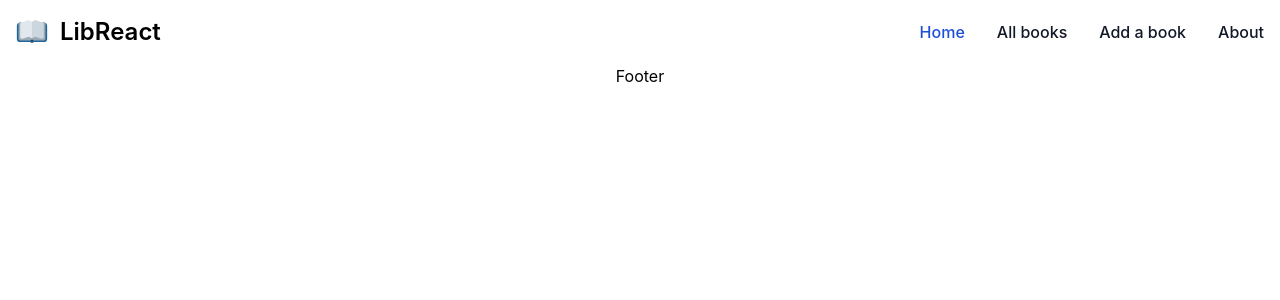
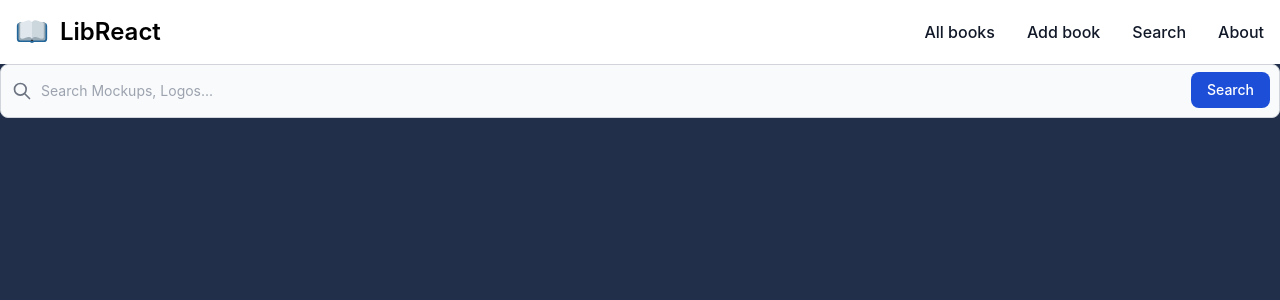
Before and after one commit to rafzoio/react-book-app, a React (Create React App) app: page /search in a window 1280 px wide. Shown: the top 300 px of the page. Built offline with nearby package versions, Linux system fonts and the light colour scheme.

Commit message:
Added more components and pages

```diff
--- a/src/App.js
+++ b/src/App.js
@@ -4,13 +4,13 @@ import {
   Routes,
 } from "react-router-dom";
 import './App.css';
-import Footer from "./components/Footer";
 import Navbar from './components/Navbar';
 import About from "./pages/About";
 import AddBook from "./pages/AddBook";
 import BookList from "./pages/BookList";
 import Detail from "./pages/Detail";
 import Home from "./pages/Home";
+import Search from "./pages/Search";
 import UpdateBook from "./pages/UpdateBook";
 
 function App() {
@@ -23,12 +23,12 @@ function App() {
             <Route path="/" element={<Home />} />
             <Route path="/books" element={<BookList />} />
             <Route path="/add" element={<AddBook />} />
-            <Route path="/add" element={<UpdateBook />} />
-            <Route path="/detail" element={<Detail />} />
+            <Route path="/update/:id" element={<UpdateBook />} />
+            <Route path="/books/:id" element={<Detail />} />
             <Route path="/about" element={<About />} />
+            <Route path="/search" element={<Search />} />
         </Routes>
         </div>
-        <Footer />
       </Router>
     </div>
   );
--- a/src/components/Footer.jsx
+++ /dev/null
@@ -1,7 +0,0 @@
-import React from "react";
-
-const Footer = () => {
-  return <div>Footer</div>;
-};
-
-export default Footer;
--- a/src/components/Navbar.jsx
+++ b/src/components/Navbar.jsx
@@ -1,55 +1,36 @@
-import React from "react";
+import React, { useState } from "react";
 import { Link } from "react-router-dom";
 import BookIcon from "../resources/book.svg";
 
 const Navbar = () => {
+  const [activeLink, setActiveLink] = useState("");
+
+  const handleNavLinkClick = (event) => {
+    setActiveLink(event.target.innerText);
+    console.log(activeLink);
+  };
+
   return (
     <div>
       <nav className="bg-white border-gray-200 dark:bg-gray-900">
         <div className="max-w-screen-xl flex flex-wrap items-center justify-between mx-auto p-4">
-          <Link to="/" className="flex items-center">
-            <img src={BookIcon} className="h-8 mr-3" alt="Flowbite Logo" />
+          <Link to="/" className="flex items-center" activeClassName="active">
+            <img src={BookIcon} className="h-8 mr-3" alt="Logo" />
             <span className="self-center text-2xl font-semibold whitespace-nowrap dark:text-white">
               LibReact
             </span>
           </Link>
-          <button
-            data-collapse-toggle="navbar-default"
-            type="button"
-            className="inline-flex items-center p-2 ml-3 text-sm text-gray-500 rounded-lg md:hidden hover:bg-gray-100 focus:outline-none focus:ring-2 focus:ring-gray-200 dark:text-gray-400 dark:hover:bg-gray-700 dark:focus:ring-gray-600"
-            aria-controls="navbar-default"
-            aria-expanded="false"
-          >
-            <span className="sr-only">Open main menu</span>
-            <svg
-              className="w-6 h-6"
-              aria-hidden="true"
-              fill="currentColor"
-              viewBox="0 0 20 20"
-              xmlns="http://www.w3.org/2000/svg"
-            >
-              <path
-                fill-rule="evenodd"
-                d="M3 5a1 1 0 011-1h12a1 1 0 110 2H4a1 1 0 01-1-1zM3 10a1 1 0 011-1h12a1 1 0 110 2H4a1 1 0 01-1-1zM3 15a1 1 0 011-1h12a1 1 0 110 2H4a1 1 0 01-1-1z"
-                clip-rule="evenodd"
-              ></path>
-            </svg>
-          </button>
           <div className="hidden w-full md:block md:w-auto" id="navbar-default">
             <ul className="font-medium flex flex-col p-4 md:p-0 mt-4 border border-gray-100 rounded-lg bg-gray-50 md:flex-row md:space-x-8 md:mt-0 md:border-0 md:bg-white dark:bg-gray-800 md:dark:bg-gray-900 dark:border-gray-700">
               <li>
                 <Link
-                  to="/"
-                  className="block py-2 pl-3 pr-4 text-white bg-blue-700 rounded md:bg-transparent md:text-blue-700 md:p-0 dark:text-white md:dark:text-blue-500"
-                  aria-current="page"
-                >
-                  Home
-                </Link>
-              </li>
-              <li>
-                <Link
                   to="/books"
-                  className="block py-2 pl-3 pr-4 text-gray-900 rounded hover:bg-gray-100 md:hover:bg-transparent md:border-0 md:hover:text-blue-700 md:p-0 dark:text-white md:dark:hover:text-blue-500 dark:hover:bg-gray-700 dark:hover:text-white md:dark:hover:bg-transparent"
+                  className={
+                    activeLink === "Search"
+                      ? "block py-2 pl-3 pr-4 text-white bg-blue-700 rounded md:bg-transparent md:text-blue-700 md:p-0 dark:text-white md:dark:text-blue-500"
+                      : "block py-2 pl-3 pr-4 text-gray-900 rounded hover:bg-gray-100 md:hover:bg-transparent md:border-0 md:hover:text-blue-700 md:p-0 dark:text-white md:dark:hover:text-blue-500 dark:hover:bg-gray-700 dark:hover:text-white md:dark:hover:bg-transparent"
+                  }
+                  onClick={handleNavLinkClick}
                 >
                   All books
                 </Link>
@@ -57,16 +38,39 @@ const Navbar = () => {
               <li>
                 <Link
                   to="/add"
-                  className="block py-2 pl-3 pr-4 text-gray-900 rounded hover:bg-gray-100 md:hover:bg-transparent md:border-0 md:hover:text-blue-700 md:p-0 dark:text-white md:dark:hover:text-blue-500 dark:hover:bg-gray-700 dark:hover:text-white md:dark:hover:bg-transparent"
+                  className={
+                    activeLink === "Search"
+                      ? "block py-2 pl-3 pr-4 text-white bg-blue-700 rounded md:bg-transparent md:text-blue-700 md:p-0 dark:text-white md:dark:text-blue-500"
+                      : "block py-2 pl-3 pr-4 text-gray-900 rounded hover:bg-gray-100 md:hover:bg-transparent md:border-0 md:hover:text-blue-700 md:p-0 dark:text-white md:dark:hover:text-blue-500 dark:hover:bg-gray-700 dark:hover:text-white md:dark:hover:bg-transparent"
+                  }
+                  onClick={handleNavLinkClick}
                 >
-                  Add a book
+                  Add book
                 </Link>
               </li>
 
               <li>
                 <Link
+                  to="/search"
+                  className={
+                    activeLink === "Search"
+                      ? "block py-2 pl-3 pr-4 text-white bg-blue-700 rounded md:bg-transparent md:text-blue-700 md:p-0 dark:text-white md:dark:text-blue-500"
+                      : "block py-2 pl-3 pr-4 text-gray-900 rounded hover:bg-gray-100 md:hover:bg-transparent md:border-0 md:hover:text-blue-700 md:p-0 dark:text-white md:dark:hover:text-blue-500 dark:hover:bg-gray-700 dark:hover:text-white md:dark:hover:bg-transparent"
+                  }
+                  onClick={handleNavLinkClick}
+                >
+                  Search
+                </Link>
+              </li>
+              <li>
+                <Link
                   to="/about"
-                  className="block py-2 pl-3 pr-4 text-gray-900 rounded hover:bg-gray-100 md:hover:bg-transparent md:border-0 md:hover:text-blue-700 md:p-0 dark:text-white md:dark:hover:text-blue-500 dark:hover:bg-gray-700 dark:hover:text-white md:dark:hover:bg-transparent"
+                  className={
+                    activeLink === "Search"
+                      ? "block py-2 pl-3 pr-4 text-white bg-blue-700 rounded md:bg-transparent md:text-blue-700 md:p-0 dark:text-white md:dark:text-blue-500"
+                      : "block py-2 pl-3 pr-4 text-gray-900 rounded hover:bg-gray-100 md:hover:bg-transparent md:border-0 md:hover:text-blue-700 md:p-0 dark:text-white md:dark:hover:text-blue-500 dark:hover:bg-gray-700 dark:hover:text-white md:dark:hover:bg-transparent"
+                  }
+                  onClick={handleNavLinkClick}
                 >
                   About
                 </Link>
--- /dev/null
+++ b/src/components/Spinner.jsx
@@ -0,0 +1,26 @@
+import React from "react";
+
+const Spinner = () => {
+  return (
+    <div className="absolute top-1/2 left-1/2 transform -translate-x-1/2 -translate-y-1/2">
+      <svg
+        aria-hidden="true"
+        className="w-8 h-8 mr-2 text-gray-200 animate-spin dark:text-gray-600 fill-blue-600"
+        viewBox="0 0 100 101"
+        fill="none"
+        xmlns="http://www.w3.org/2000/svg"
+      >
+        <path
+          d="M100 50.5908C100 78.2051 77.6142 100.591 50 100.591C22.3858 100.591 0 78.2051 0 50.5908C0 22.9766 22.3858 0.59082 50 0.59082C77.6142 0.59082 100 22.9766 100 50.5908ZM9.08144 50.5908C9.08144 73.1895 27.4013 91.5094 50 91.5094C72.5987 91.5094 90.9186 73.1895 90.9186 50.5908C90.9186 27.9921 72.5987 9.67226 50 9.67226C27.4013 9.67226 9.08144 27.9921 9.08144 50.5908Z"
+          fill="currentColor"
+        />
+        <path
+          d="M93.9676 39.0409C96.393 38.4038 97.8624 35.9116 97.0079 33.5539C95.2932 28.8227 92.871 24.3692 89.8167 20.348C85.8452 15.1192 80.8826 10.7238 75.2124 7.41289C69.5422 4.10194 63.2754 1.94025 56.7698 1.05124C51.7666 0.367541 46.6976 0.446843 41.7345 1.27873C39.2613 1.69328 37.813 4.19778 38.4501 6.62326C39.0873 9.04874 41.5694 10.4717 44.0505 10.1071C47.8511 9.54855 51.7191 9.52689 55.5402 10.0491C60.8642 10.7766 65.9928 12.5457 70.6331 15.2552C75.2735 17.9648 79.3347 21.5619 82.5849 25.841C84.9175 28.9121 86.7997 32.2913 88.1811 35.8758C89.083 38.2158 91.5421 39.6781 93.9676 39.0409Z"
+          fill="currentFill"
+        />
+      </svg>
+    </div>
+  );
+};
+
+export default Spinner;
--- a/src/index.css
+++ b/src/index.css
@@ -3,6 +3,7 @@
 @tailwind utilities;
 
 body {
+  background-color: rgb(34, 47, 75);
   margin: 0;
   font-family: -apple-system, BlinkMacSystemFont, 'Segoe UI', 'Roboto', 'Oxygen',
     'Ubuntu', 'Cantarell', 'Fira Sans', 'Droid Sans', 'Helvetica Neue',
--- a/src/pages/Detail.jsx
+++ b/src/pages/Detail.jsx
@@ -1,7 +1,45 @@
-import React from "react";
+import axios from "axios";
+import React, { useEffect, useState } from "react";
+import { useParams } from "react-router-dom";
+import Spinner from "../components/Spinner";
 
 const Detail = () => {
-  return <div>Detail</div>;
+  const { id } = useParams();
+  const [book, setBook] = useState(null);
+
+  useEffect(() => {
+    const fetchBook = async () => {
+      try {
+        const response = await axios.get(
+          "http://localhost:8081/book-api/book-api?id=" + id,
+          {
+            headers: {
+              Accept: "application/json",
+            },
+          }
+        );
+        setBook(response.data.books.book);
+      } catch (error) {
+        console.error(error);
+      }
+    };
+    fetchBook();
+  }, [id]);
+
+  if (!book) {
+    return <Spinner className="snap-center" />;
+  }
+
+  return (
+    <div>
+      <h1>{book.title}</h1>
+      <p>{book.author}</p>
+      <p>{book.date}</p>
+      <p>{book.description}</p>
+      <button>Update</button>
+      <button>Delete</button>
+    </div>
+  );
 };
 
 export default Detail;
--- /dev/null
+++ b/src/pages/Search.jsx
@@ -0,0 +1,50 @@
+import React from "react";
+
+const Search = () => {
+  return (
+    <div>
+      <form>
+        <label
+          for="default-search"
+          class="mb-2 text-sm font-medium text-gray-900 sr-only dark:text-white"
+        >
+          Search
+        </label>
+        <div class="relative">
+          <div class="absolute inset-y-0 left-0 flex items-center pl-3 pointer-events-none">
+            <svg
+              aria-hidden="true"
+              class="w-5 h-5 text-gray-500 dark:text-gray-400"
+              fill="none"
+              stroke="currentColor"
+              viewBox="0 0 24 24"
+              xmlns="http://www.w3.org/2000/svg"
+            >
+              <path
+                stroke-linecap="round"
+                stroke-linejoin="round"
+                stroke-width="2"
+                d="M21 21l-6-6m2-5a7 7 0 11-14 0 7 7 0 0114 0z"
+              ></path>
+            </svg>
+          </div>
+          <input
+            type="search"
+            id="default-search"
+            class="block w-full p-4 pl-10 text-sm text-gray-900 border border-gray-300 rounded-lg bg-gray-50 focus:ring-blue-500 focus:border-blue-500 dark:bg-gray-700 dark:border-gray-600 dark:placeholder-gray-400 dark:text-white dark:focus:ring-blue-500 dark:focus:border-blue-500"
+            placeholder="Search Mockups, Logos..."
+            required
+          />
+          <button
+            type="submit"
+            class="text-white absolute right-2.5 bottom-2.5 bg-blue-700 hover:bg-blue-800 focus:ring-4 focus:outline-none focus:ring-blue-300 font-medium rounded-lg text-sm px-4 py-2 dark:bg-blue-600 dark:hover:bg-blue-700 dark:focus:ring-blue-800"
+          >
+            Search
+          </button>
+        </div>
+      </form>
+    </div>
+  );
+};
+
+export default Search;
```
Also changed, not shown: src/pages/BookList.jsx (+56 -9 lines).
